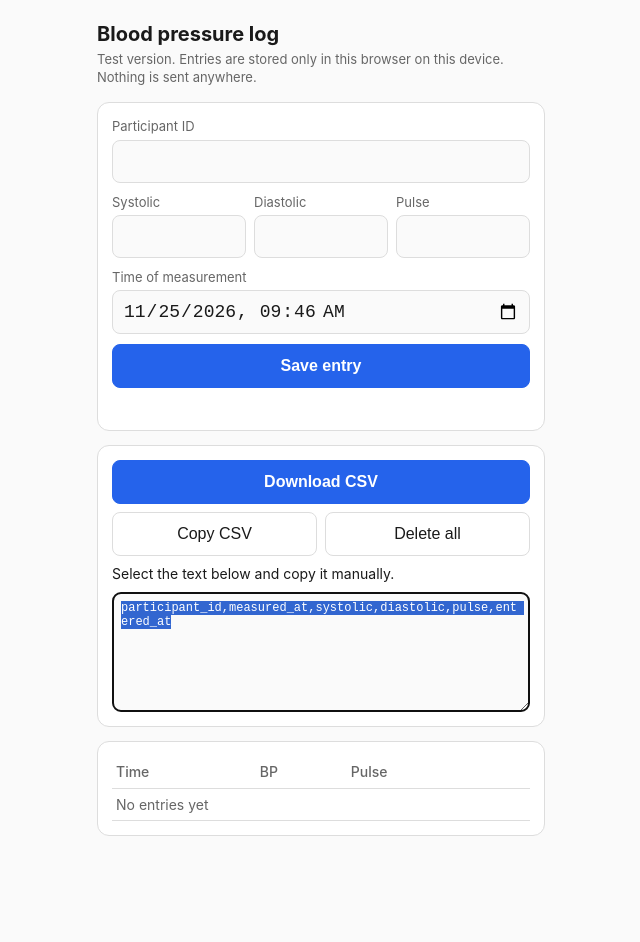
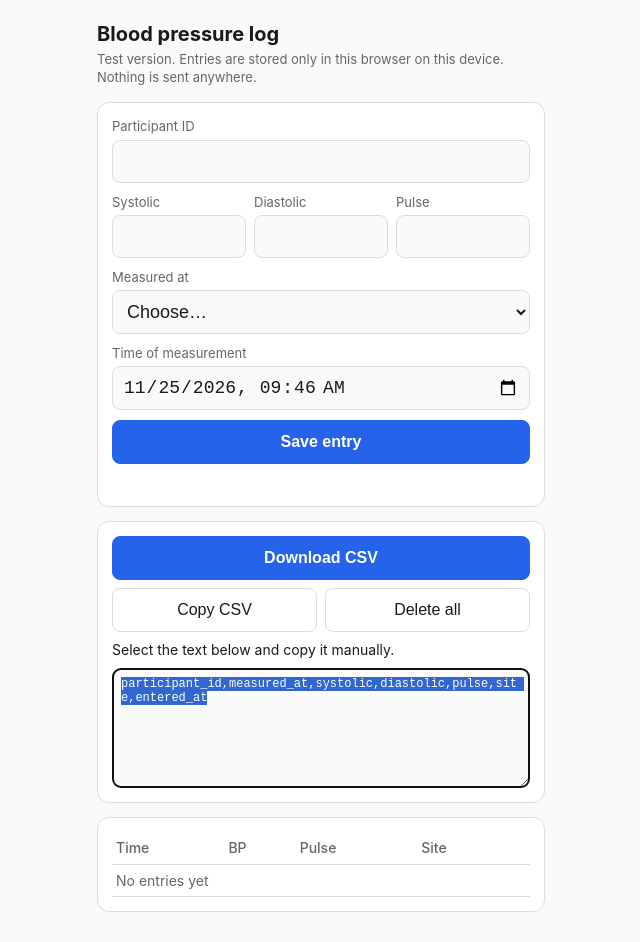
Before and after one commit to neeleengelmann/bplog, a plain HTML site: page index.html in a window 1280 px wide. Both pictures are taken after a click on the button "Copy CSV". Shown: the whole page, without its empty margins (319-959 px from the left). Before the commit the page ends 866 px from the top, so only its background shows below. Drawn offline with Linux system fonts and the light colour scheme.

Commit message:
Add files via upload

```diff
--- a/index.html
+++ b/index.html
@@ -19,7 +19,7 @@
   .sub { color:var(--muted); font-size:13px; margin-bottom:16px; }
   .card { background:var(--card); border:1px solid var(--line); border-radius:12px; padding:14px; margin-bottom:14px; }
   label { display:block; font-size:13px; color:var(--muted); margin-bottom:4px; }
-  input { width:100%; font-size:18px; padding:10px; border:1px solid var(--line); border-radius:8px; background:var(--bg); color:var(--fg); }
+  input, select { width:100%; font-size:18px; padding:10px; border:1px solid var(--line); border-radius:8px; background:var(--bg); color:var(--fg); }
   .row { display:grid; grid-template-columns:1fr 1fr 1fr; gap:8px; margin-bottom:10px; }
   .row > div { min-width:0; }
   .field { margin-bottom:10px; }
@@ -54,6 +54,14 @@
       <div><label for="pul">Pulse</label><input id="pul" type="number" inputmode="numeric" min="30" max="220"></div>
     </div>
     <div class="field">
+      <label for="site">Measured at</label>
+      <select id="site" required>
+        <option value="" disabled selected>Choose…</option>
+        <option value="upper_arm">Upper arm</option>
+        <option value="wrist">Wrist</option>
+      </select>
+    </div>
+    <div class="field">
       <label for="ts">Time of measurement</label>
       <input id="ts" type="datetime-local" required>
     </div>
@@ -77,7 +85,7 @@
 
   <div class="card">
     <table>
-      <thead><tr><th>Time</th><th>BP</th><th>Pulse</th><th></th></tr></thead>
+      <thead><tr><th>Time</th><th>BP</th><th>Pulse</th><th>Site</th><th></th></tr></thead>
       <tbody id="list"></tbody>
     </table>
   </div>
@@ -106,9 +114,9 @@
   function render() {
     const rows = [...mem].sort((a, b) => b.measured_at.localeCompare(a.measured_at));
     $('list').innerHTML = rows.length ? rows.map(r =>
-      `<tr><td>${esc(r.measured_at.replace('T', ' '))}</td><td>${r.systolic}/${r.diastolic}</td><td>${r.pulse ?? ''}</td>` +
+      `<tr><td>${esc(r.measured_at.replace('T', ' '))}</td><td>${r.systolic}/${r.diastolic}</td><td>${r.pulse ?? ''}</td><td>${r.site === 'wrist' ? 'Wrist' : r.site === 'upper_arm' ? 'Arm' : ''}</td>` +
       `<td class="x"><button data-id="${r.id}">✕</button></td></tr>`).join('')
-      : '<tr><td colspan="4" style="color:var(--muted)">No entries yet</td></tr>';
+      : '<tr><td colspan="5" style="color:var(--muted)">No entries yet</td></tr>';
     if (!storageOk) {
       $('msg2').className = 'msg err';
       $('msg2').textContent = 'Browser storage unavailable: entries will be lost when the page closes. Copy the CSV before leaving.';
@@ -116,9 +124,9 @@
   }
 
   function toCSV() {
-    const head = 'participant_id,measured_at,systolic,diastolic,pulse,entered_at';
+    const head = 'participant_id,measured_at,systolic,diastolic,pulse,site,entered_at';
     const q = v => { v = v ?? ''; v = String(v); return /[",\n]/.test(v) ? '"' + v.replace(/"/g, '""') + '"' : v; };
-    return [head, ...mem.map(r => [r.participant_id, r.measured_at, r.systolic, r.diastolic, r.pulse, r.entered_at].map(q).join(','))].join('\n');
+    return [head, ...mem.map(r => [r.participant_id, r.measured_at, r.systolic, r.diastolic, r.pulse, r.site, r.entered_at].map(q).join(','))].join('\n');
   }
 
   $('f').addEventListener('submit', e => {
@@ -132,10 +140,11 @@
       measured_at: $('ts').value,
       systolic: sys, diastolic: dia,
       pulse: $('pul').value === '' ? null : +$('pul').value,
+      site: $('site').value,
       entered_at: new Date().toISOString()
     });
     save();
-    try { localStorage.setItem(KEY + '_pid', pid); } catch (e) {}
+    try { localStorage.setItem(KEY + '_pid', pid); localStorage.setItem(KEY + '_site', $('site').value); } catch (e) {}
     $('sys').value = ''; $('dia').value = ''; $('pul').value = ''; $('ts').value = nowLocal();
     $('msg').className = 'msg'; $('msg').textContent = 'Saved.';
     render();
@@ -172,7 +181,7 @@
 
   if ('serviceWorker' in navigator) { try { navigator.serviceWorker.register('sw.js'); } catch (e) {} }
   load();
-  try { $('pid').value = localStorage.getItem(KEY + '_pid') || ''; } catch (e) {}
+  try { $('pid').value = localStorage.getItem(KEY + '_pid') || ''; const st = localStorage.getItem(KEY + '_site'); if (st) $('site').value = st; } catch (e) {}
   $('ts').value = nowLocal();
   render();
 </script>
```
